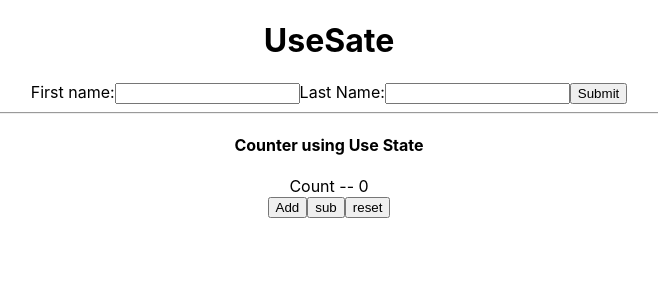
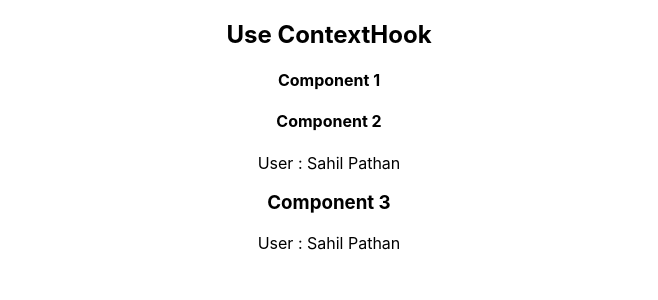
Before and after one commit to SahilPathan-git/canva-lite, a React (Create React App) app: page / in a window 1280 px wide. Shown: the top 300 px of the page, without its empty margins (311-969 px from the left). Built offline with nearby package versions, Linux system fonts and the light colour scheme.

Commit message:
Add useContexthook Parent Child

```diff
--- a/src/App.js
+++ b/src/App.js
@@ -1,5 +1,6 @@
 import "./App.css";
-import UseState from "./component/Hooks/UseState/UseState";
+import UseContextHook from "./component/Hooks/UseContext/UseContextHook";
+// import UseState from "./component/Hooks/UseState/UseState";
 // import Form from "./component/FormHandling/Form";
 // import Pure from "./component/PureComponent/PureComponent";
 // import UseReducerHook from "./component/UseReducer/UseReducerHook";
@@ -20,7 +21,8 @@ function App() {
         {/* <Form/> */}
         {/* <Pure/> */}
         {/* <UseReducerHook/> */}
-        <UseState/>
+        {/* <UseState/> */}
+        <UseContextHook/>
       </center>
     </div>
   );
--- /dev/null
+++ b/src/component/Hooks/UseContext/UseContextHook.jsx
@@ -0,0 +1,62 @@
+import React, { createContext, useState } from "react";
+
+const userContext = createContext();
+
+const UseContextHook = () => {
+  const [user] = useState("Sahil Pathan");
+  return (
+    <div>
+      <h2>Use ContextHook</h2>
+      <userContext.Provider value={user}>
+        <div>
+          <Comp0 />
+        </div>
+      </userContext.Provider>
+    </div>
+  );
+};
+
+function Comp0() {
+  return (
+    <div>
+      <Comp1 />
+    </div>
+  );
+}
+function Comp1() {
+  return (
+    <div>
+      <h4>Component 1</h4>
+
+      <Comp2 />
+    </div>
+  );
+}
+function Comp2() {
+  return (
+    <div>
+      <h4>Component 2</h4>
+      <userContext.Consumer>
+        {(value) => <p>User : {value}</p>}
+      </userContext.Consumer>
+
+      <Comp3 />
+    </div>
+  );
+}
+function Comp3() {
+  // const user = useContext(userContext)
+
+  return (
+    <div>
+      <h3>Component 3</h3>
+      <div>
+        <userContext.Consumer>
+          {(value) => <p>User : {value}</p>}
+        </userContext.Consumer>
+      </div>
+    </div>
+  );
+}
+
+export default UseContextHook;
```
Also changed, not shown: src/component/Hooks/UseContext/UseContextHookl.jsx (deleted, +0 -9 lines).
